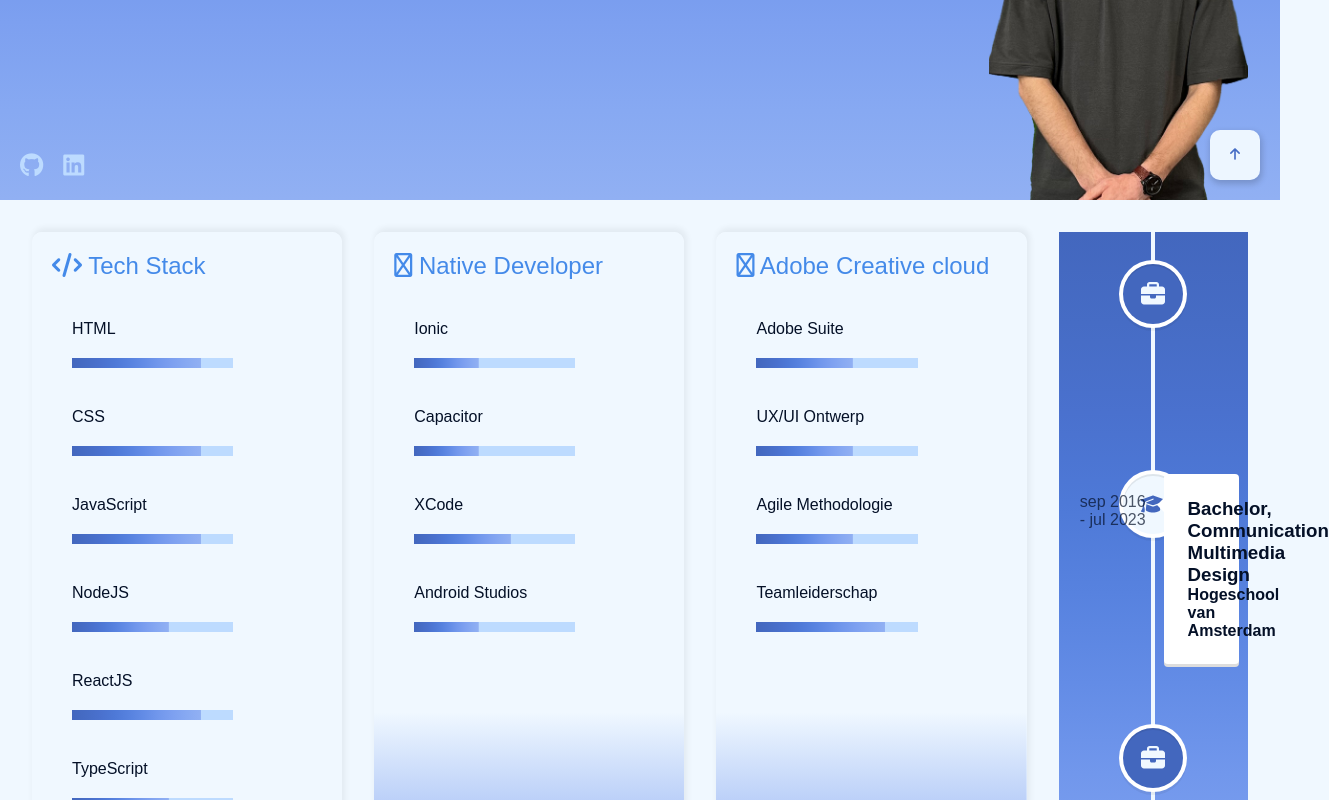
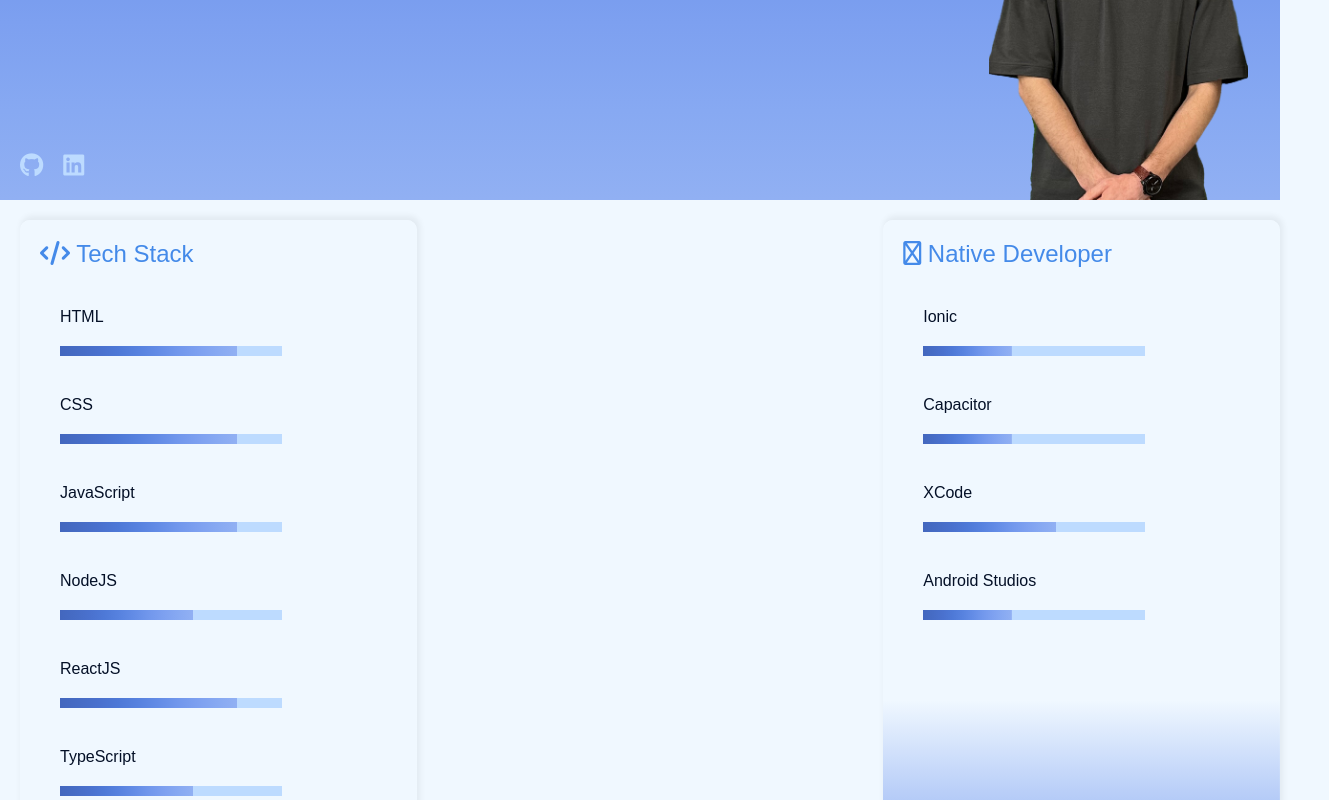
Before and after one commit to joeriBouwman25/joeri-bouwman.nl, a React (Create React App) app: page / in a window 1280 px wide. Shown: the part 600-1400 px from the top of the page, 1329 px wide, since content can reach past the window. Built offline with nearby package versions, Linux system fonts and the light colour scheme.

Commit message:
adjustments

```diff
--- a/public/index.html
+++ b/public/index.html
@@ -2,7 +2,6 @@
 <html lang="en">
   <head>
     <meta charset="utf-8" />
-    <link rel="icon" href="%PUBLIC_URL%/favicon.ico" />
     <meta name="viewport" content="width=device-width, initial-scale=1" />
     <meta name="theme-color" content="#000000" />
     <meta
--- a/src/App.tsx
+++ b/src/App.tsx
@@ -5,15 +5,11 @@ import {Skills} from "./components/skills/Skills";
 import {Footer} from "./components/footer/Footer";
 
 function App() {
-    const handleClick = () => {
-        window.scrollTo({ top: 0, left: 0, behavior: 'smooth' });
-    }
   return (
       <div className="App">
           <Header/>
           <Skills/>
           <Footer/>
-          <button className='scrollButton hide' onClick={handleClick}><i className="fa-solid fa-arrow-up"></i></button>
       </div>
   );
 }
--- a/src/components/experiences/Experiences.css
+++ b/src/components/experiences/Experiences.css
@@ -1,7 +1,7 @@
 
 .experiences {
     position: relative;
-    /*height: 100vh;*/
+    width: 100%;
     background: linear-gradient(
             to bottom,
             #4367be,
@@ -15,6 +15,7 @@
             #87a9f2,
             #91b0f3
     ) no-repeat top center;
+    border-radius: 10px 10px 0 0;
 }
 .experiencesContainer {
     position: relative;
@@ -30,15 +31,3 @@
     display: flex;
     flex-direction: column;
 }
-
-.Vertical-timeline {
-    margin: 0 auto !important;
-    max-width: 1250px;
-    overflow: hidden;
-    height: 100%
-;
-}
-
-.test {
-    height: 100vh;
-}
--- a/src/components/experiences/Experiences.tsx
+++ b/src/components/experiences/Experiences.tsx
@@ -8,7 +8,7 @@ export const Experiences = () => {
     return (
         <section className='experiences'>
             <div className='experiencesContainer'>
-                <VerticalTimeline className='test'  lineColor='#f0f8ff'>
+                <VerticalTimeline lineColor='#f0f8ff'>
                     <VerticalTimelineElement
                         className="vertical-timeline-element--work"
                         contentStyle={{ background: '#638ce6', color: '#f0f8ff' }}
--- a/src/components/skills/Skills.css
+++ b/src/components/skills/Skills.css
@@ -42,6 +42,7 @@
     padding: 20px;
     background:  linear-gradient(#f0f8ff 75%, #91b0f3) no-repeat top center;
     box-shadow: 2px -3px 6px 1px #0000000f;
+    overflow: hidden;
 
 }
 
@@ -102,10 +103,20 @@
    .skillsContainer {
        display: flex;
        gap: 2em;
-       padding: 2em;
+       flex-wrap: wrap;
+       justify-content: space-between;
+       margin-top: 20px
    }
     .skillsContainer article {
         min-height: fit-content;
         height: 80vh;
+        width: 31%;
+        top: 20px !important;
+    }
+    .skillsContainer article:first-of-type {
+        margin-left: 20px;
+    }
+    .skillsContainer article:last-of-type {
+        margin-right: 20px;
     }
 }
--- a/src/components/skills/Skills.tsx
+++ b/src/components/skills/Skills.tsx
@@ -1,7 +1,6 @@
 import './Skills.css'
 import {Experiences} from "../experiences/Experiences";
-
-export const Skills = () => {
+import {useCallback, useEffect, useRef, useState} from "react";
 
 const skills = {
     "techStack": {
@@ -28,9 +27,44 @@ export const Skills = () => {
     },
 }
 
+type DebounceFunction = (...args: unknown[]) => void;
+export const Skills = () => {
+    const ref = useRef<HTMLDivElement>(null)
+    const [showButton, setShowButton] = useState(false)
+
+    const debounce = (func: DebounceFunction, wait: number) => {
+        let timeout: NodeJS.Timeout | undefined
+        return function executedFunction(...args: unknown[]) {
+            const later = () => {
+                timeout= undefined;
+                func(...args);
+            }
+            clearTimeout(timeout)
+            timeout = setTimeout(later, wait)
+
+        }
+    }
+
+    const checkVisibility = useCallback(() => {
+        if(ref.current) {
+            const elementTop = ref.current.getBoundingClientRect().top;
+            console.log(elementTop)
+           elementTop < 0 ? setShowButton(true) : setShowButton(false)
+        }
+    }, [])
+
+    useEffect(() => {
+        document.addEventListener('scroll', debounce(checkVisibility, 100), true)
+        return () => document.removeEventListener('scroll', debounce(checkVisibility, 100), true)
+    }, [checkVisibility]);
+
+    const handleClick = () => {
+        window.scrollTo({ top: 0, left: 0, behavior: 'smooth' });
+    }
+
     return (
         <section className='skills'>
-            <div className="skillsContainer">
+            <div className="skillsContainer" ref={ref}>
                 <article>
                     <div>
                         <h2><i className="fa-solid fa-code"></i> Tech Stack</h2>
@@ -64,7 +98,7 @@ export const Skills = () => {
                 </article>
                 <article>
                     <div>
-                        <h2><i className="fa-regular fa-paintbrush"></i> Adobe Creative cloud</h2>
+                        <h2><i className="fa-regular fa-paintbrush"></i> Overig</h2>
                         <ul>
                             {Object.entries(skills.overig).map(([key, value]) => (
                                 <li className='skillLi' key={key}>
@@ -79,6 +113,9 @@ export const Skills = () => {
                 </article>
                 <Experiences/>
             </div>
+            {showButton &&
+                <button className='scrollButton hide' onClick={handleClick}><i className="fa-solid fa-arrow-up"></i></button>
+            }
         </section>
     )
 }
```
Lines whose indentation alone changed are shown as unchanged.
